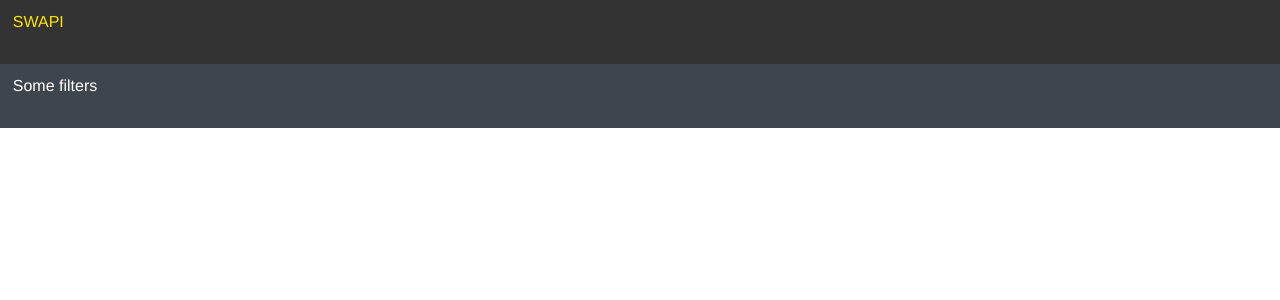
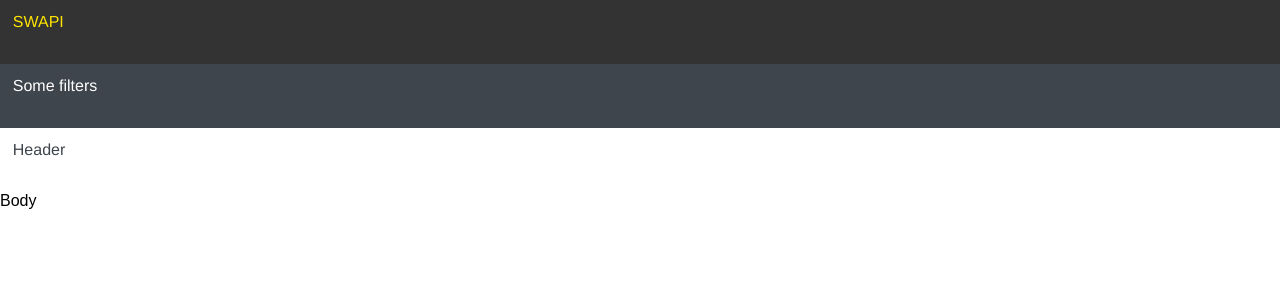
Before and after one commit to FStriewski/Ybmwvi, a React (Create React App) app: page / in a window 1280 px wide. Shown: the top 300 px of the page. Built offline with nearby package versions, Linux system fonts and the light colour scheme.

Commit message:
Add TableHeader and TableBody

```diff
--- a/src/App.js
+++ b/src/App.js
@@ -1,6 +1,8 @@
 import React, { Component } from 'react';
 import TopBar from './components/topbar/TopBar'
 import FilterBar from './components/topbar/FilterBar'
+import TableHeader from './components/table/TableHeader'
+import TableBody from './components/table/TableBody'
 import './App.css';
 
 class App extends Component {
@@ -9,6 +11,8 @@ class App extends Component {
       <div className="App">
         <TopBar />
         <FilterBar />
+        <TableHeader />
+        <TableBody/>
       </div>
     );
   }
--- /dev/null
+++ b/src/components/table/TableBody.jsx
@@ -0,0 +1,17 @@
+import React from 'react'
+import '../../styles/tableUnit.css'
+
+
+
+export default class TableBody extends React.Component {
+
+    render() {
+        return (
+
+            <div className="tableBodyContainer">
+                Body
+            </div>
+        )
+    }
+
+}
--- /dev/null
+++ b/src/components/table/TableHeader.jsx
@@ -0,0 +1,17 @@
+import React from 'react'
+import '../../styles/tableUnit.css'
+
+
+
+export default class TableHeader extends React.Component {
+
+    render() {
+        return (
+
+            <div className="tableHeaderContainer">
+               Header
+            </div>
+        )
+    }
+
+}
--- /dev/null
+++ b/src/styles/tableUnit.css
@@ -0,0 +1,7 @@
+.tableHeaderContainer {
+    min-height: 2.4em;
+    padding: 1%;
+    font-family: helvetica neue, Helvetica, Arial, sans-serif;
+    background-color: white;
+    color: #3f454c;
+}
```
